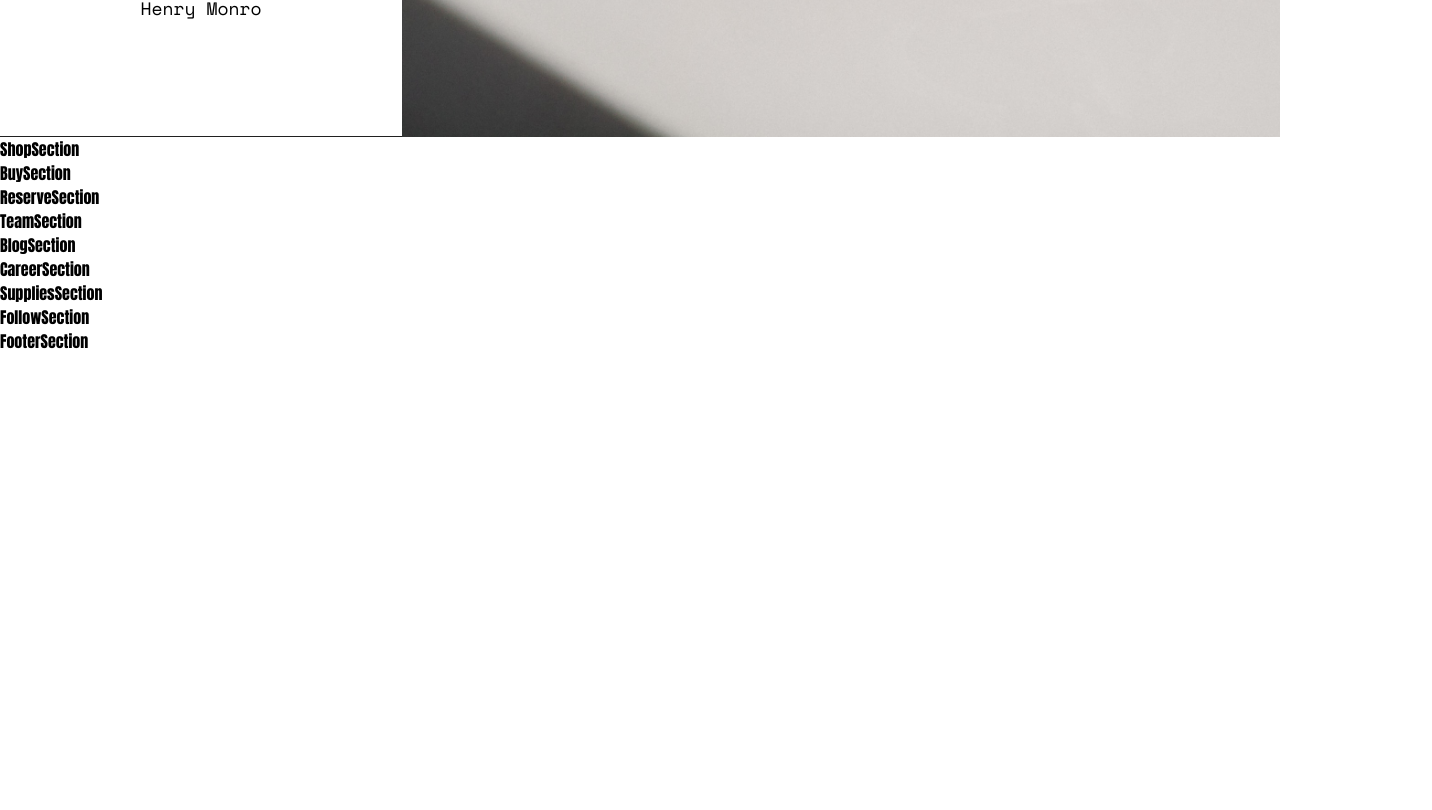
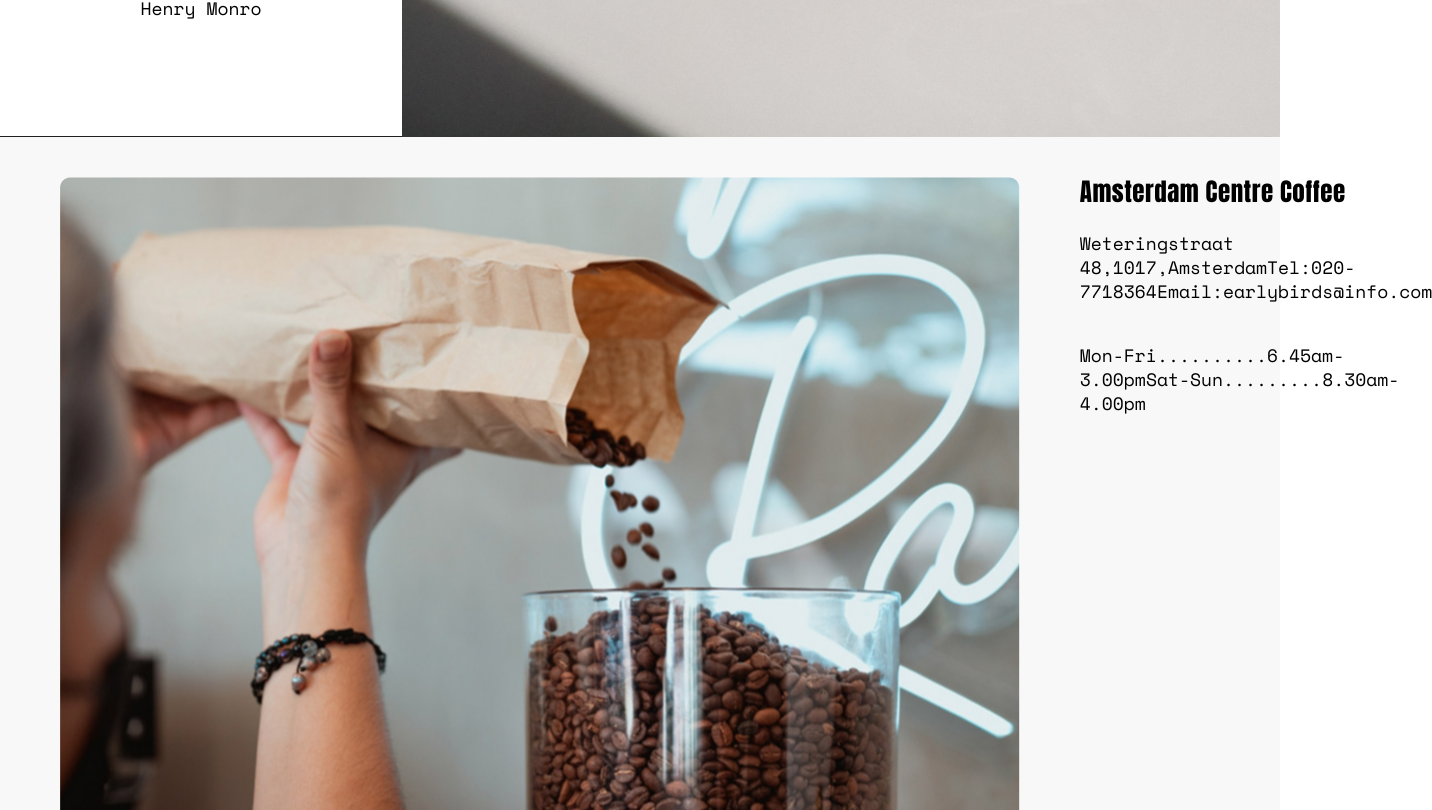
Before and after one commit to nishanthmessi/early-birds-coffee, a React (Vite) app: page / in a window 1280 px wide. Shown: the part 3010-3820 px from the top of the page, 1432 px wide, since content can reach past the window. Before the commit the page ends 3363 px from the top, so only its background shows below. Built offline with nearby package versions, Linux system fonts and the light colour scheme.

Commit message:
shop section created-fix req

```diff
--- a/src/components/ShopSection.jsx
+++ b/src/components/ShopSection.jsx
@@ -1,7 +1,51 @@
-import React from 'react'
+import Shop1 from '../assets/img/shop-1.png'
 
 const ShopSection = () => {
-  return <div>ShopSection</div>
+  return (
+    <div className='flex h-[980px] bg-[#f8f8f8]'>
+      {/* <div className='flex text-[50px]'>
+        <div className='relative w-[380px] inline-block h-[980px]'>
+          <h1 className='absolute left-0 bottom-0 border-y rotate-[270deg] -ml-[150px]'>
+            Lisbon Coffee Salon
+          </h1>
+        </div>
+        <div className='relative w-[380px] inline-block h-[980px]'>
+          <h1 className='absolute left-0 bottom-0 border-y rotate-[270deg] -ml-[150px]'>
+            Lisbon Coffee Salon
+          </h1>
+        </div>
+        <div className='relative w-[380px] inline-block h-[980px]'>
+          <h1 className='absolute left-0 bottom-0 border-y rotate-[270deg] -ml-[150px]'>
+            Lisbon Coffee Salon
+          </h1>
+        </div>
+
+        <div className='flex flex-col justify-end items-center'>
+          <h1 className='border-y -rotate-90'>Berlin Coffee Roastery</h1>
+        </div>
+        <div className='flex flex-col justify-end items-center'>
+          <h1 className='border-y -rotate-90'>Amsterdam Coffee Shop</h1>
+        </div>
+      </div> */}
+      <div className='flex gap-[60px] h-[900px] w-[1492px] px-[60px] py-[39.5px]'>
+        <img src={Shop1} alt='' className='h-[781px] w-[960px] object-cover' />
+        <div>
+          <h1 className='text-[25px] leading-[30px] tracking-[0.5px] mb-[24px] w-[352px]'>
+            Amsterdam Centre Coffee
+          </h1>
+          <p className='text-[18px] leading-[24px] space-mono mb-[40px]'>
+            <span>Weteringstraat 48,1017,Amsterdam</span>
+            <span>Tel:020-7718364</span>
+            <span>Email:earlybirds@info.com</span>
+          </p>
+          <p className='text-[18px] leading-[24px] space-mono'>
+            <span>Mon-Fri..........6.45am-3.00pm</span>
+            <span>Sat-Sun.........8.30am-4.00pm</span>
+          </p>
+        </div>
+      </div>
+    </div>
+  )
 }
 
 export default ShopSection
```
Also changed, not shown: src/assets/img/shop-1.png (added).
